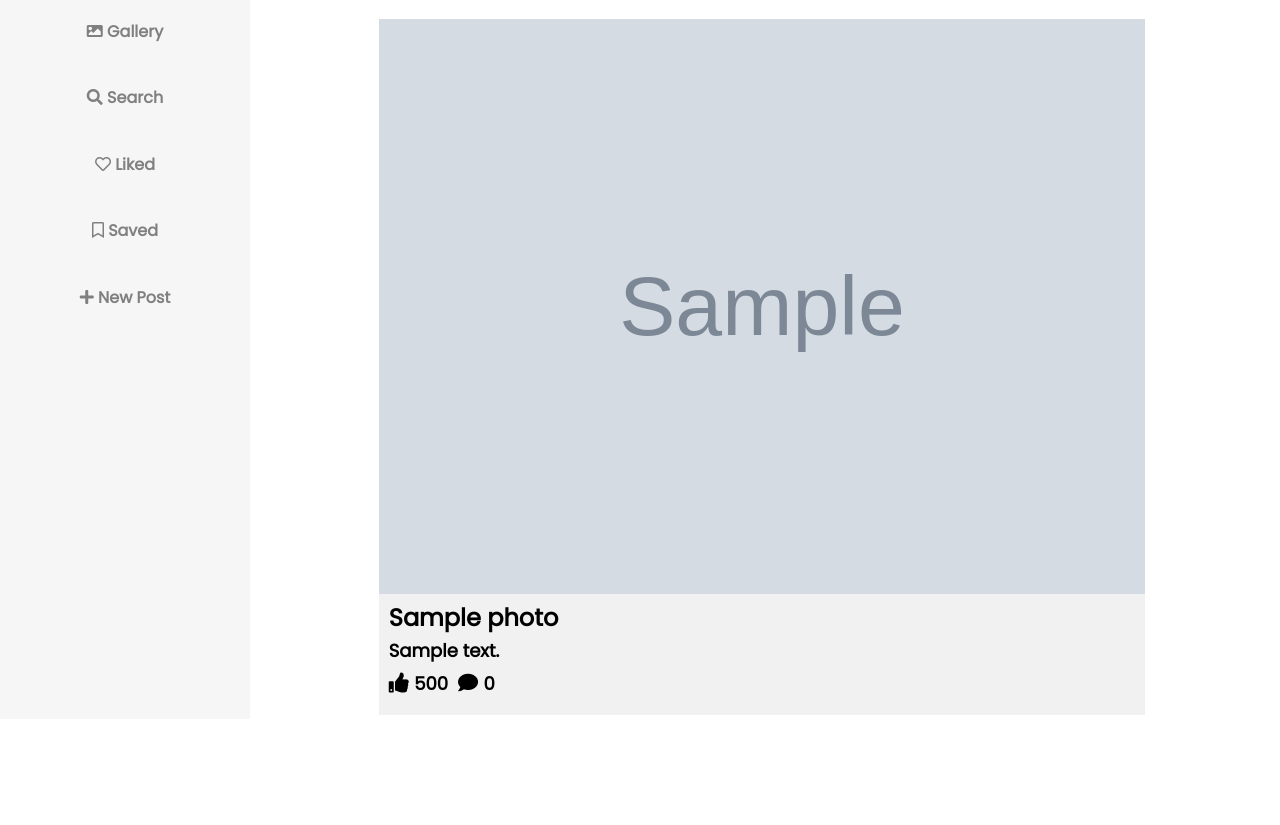
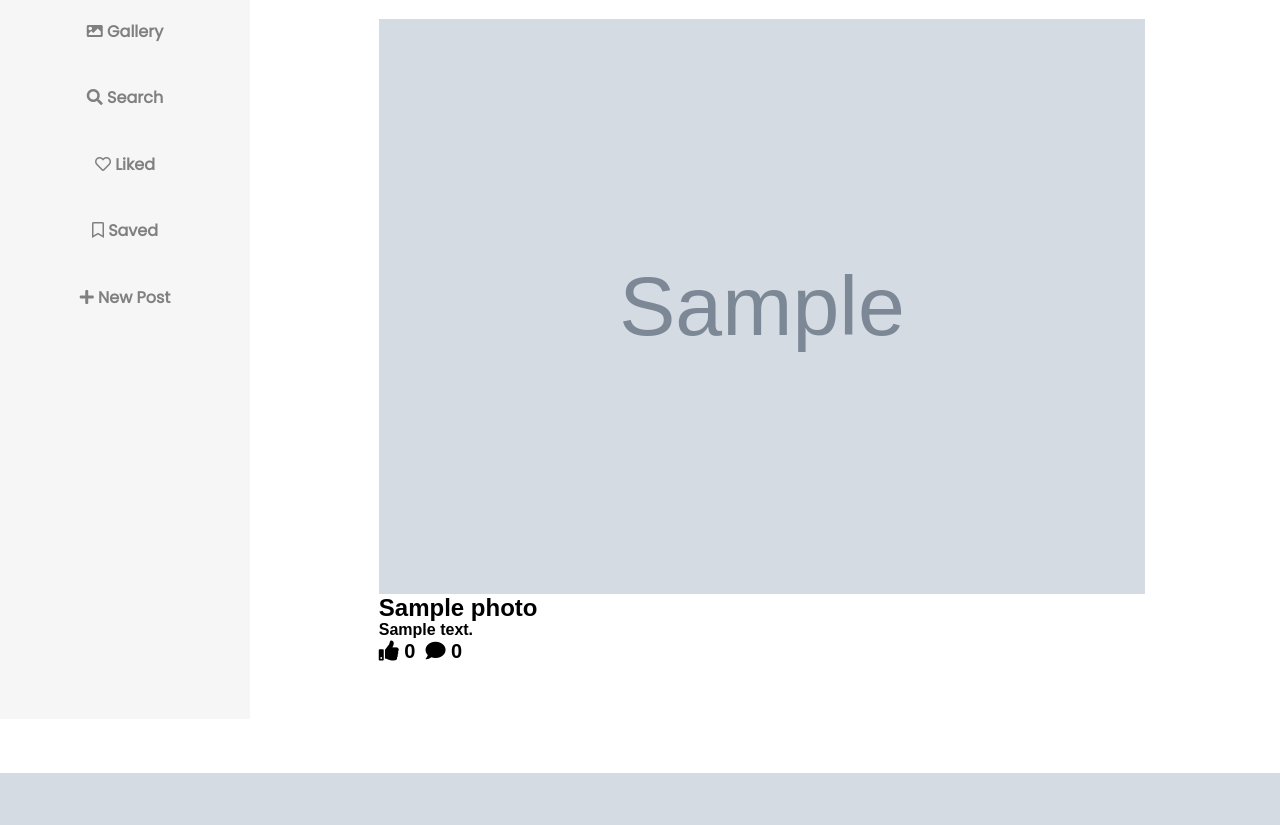
Before and after one commit to youfuyan/Capsule, a Flask app: page /gallery in a window 1280 px wide. Shown: the part 81-906 px from the top of the page. After the commit the page ends 854 px from the top, so only its background shows below. Run offline with Flask 2, Linux system fonts and the light colour scheme; grey boxes marked "Sample" are stand-in pictures; a database or web service that is not in the repository returns one stand-in record (values such as "Sample title"); data that the repository does not hold is empty; some libraries are stand-ins or nearby versions.

Commit message:
gallery draft

```diff
--- a/static/css/gallery.css
+++ b/static/css/gallery.css
@@ -5,7 +5,8 @@
 }
 
 body {
-	font-family: Arial, sans-serif;
+  font-family: 'Poppins';
+  font-weight: lighter;
 }
 
 .container {
@@ -23,27 +24,10 @@ body {
 }
 
 .post img {
-	width: auto;
-	height: auto;
 	align-items: center;
-}
-
-.post-details {
-	background-color: #f1f1f1;
-	padding: 10px;
-	align-content: stretch;
-}
-
-.post-details h2 {
-	font-size: 24px;
-	font-weight: bold;
-	margin-bottom: 10px;
-}
-
-.post-details p {
-	font-size: 18px;
-	margin-bottom: 10px;
-	align-items: center;
+  max-width: 100%;
+  height: auto;
+  min-height: 250px;
 }
 
 .post-icons {
@@ -56,19 +40,13 @@ body {
 	align-items: space-evenly;
 	font-size: 20px;
 	color: black;
-	cursor:auto
+	cursor: auto;
 }
 
 /* change this to desired color */
 .is-liked{
-	color: yellow;
+	color: rgb(253, 216, 92);
 }
-
-
-/* .post-icons .like-icon .pure-menu-link {
-  display: flex;
-} */
-
 
 .like-number{
 	display:inline-block;
@@ -81,3 +59,9 @@ body {
 #comment{
 	margin-left: .5em;
 }
+
+@media (min-width: 30em) {
+  .post {
+      text-align: left;
+  }
+}
--- a/templates/gallery.html
+++ b/templates/gallery.html
@@ -15,29 +15,40 @@
 {% call sideBar.sideBar() %}
 <div id="{{session.sub}}" class="owner-id-gallery-page container">
 
+  <!-- responsive render posts  -->
+  <div class="pure-g purefix-stretch">
     {% for photo in photos %}
-			<div id="{{photo.id}}" class="post post-{{loop.index}}">
+    <div id="{{photo.id}}" class="post post-{{loop.index}} pure-u-1 pure-u-md-1-2 pure-u-lg-1-3">
       <img src="{{photo.image_url}}" alt="Post">
-				<div class="post-details">
-					<h2>{{photo.title}}</h2>
-					<p>{{photo.description}}</p>
+      <h2>{{ photo.title }}</h2>
+      <p>{{ photo.description }}</p>
+
       <div class="post-icons">
         <span class="like-icon">
           <div>
             <i id="like-button-{{loop.index}}" class="like-button fa fa-thumbs-up"></i>
-								<p class="like-number"> 500</p>
+            <p class="like-number"> 0</p>
           </div>
           <a href="/comments/{{photo.id}}" id="comment" uid={{photo.id}}>
             <i class="fa fa-comment"></i>
             <p class="comment-number">0</p>
           </a>
-							<!-- <p class="comment-number"> 100</p>  -->
         </span>
       </div>
     </div>
   </div>
+
+  <div class="controls">
+    <!-- {% if (request.args.get('page',1)|int)-1 > 0%}
+        <a href="/pen?page={{(request.args.get('page',1)|int) -1}}">prev</a>
+        {% endif %}
+        {{request.args.get('page',1)}}
+        <a href="/pen?page={{(request.args.get('page',1) | int) +1}}">next</a> -->
+  </div>
+
   {% endfor %}
 </div>
+<!-- </div> -->
 
 <!-- <script src="../static/js/gallery.js"></script> -->
 {% endcall %}
```
Lines whose indentation alone changed are shown as unchanged.
